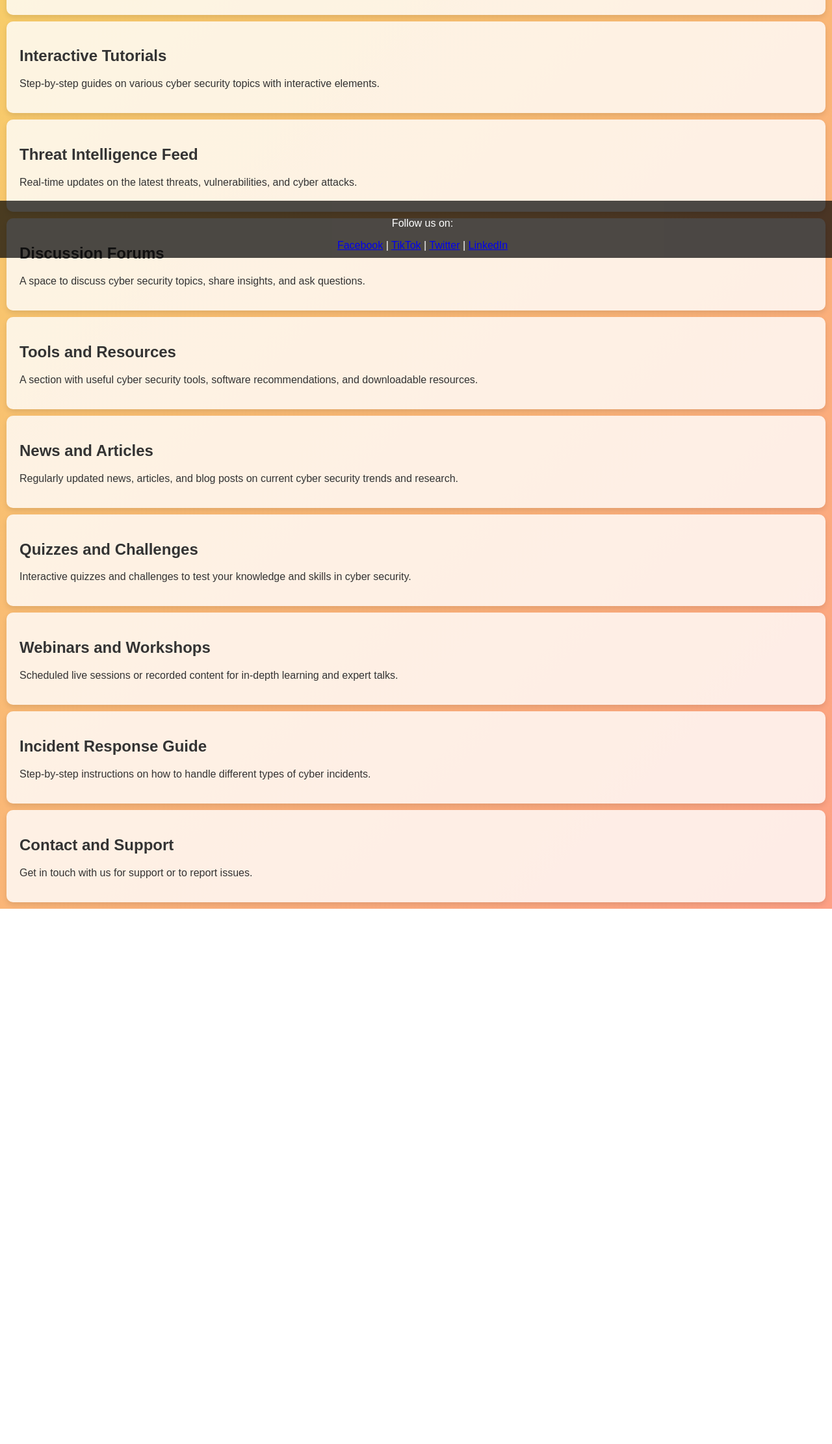
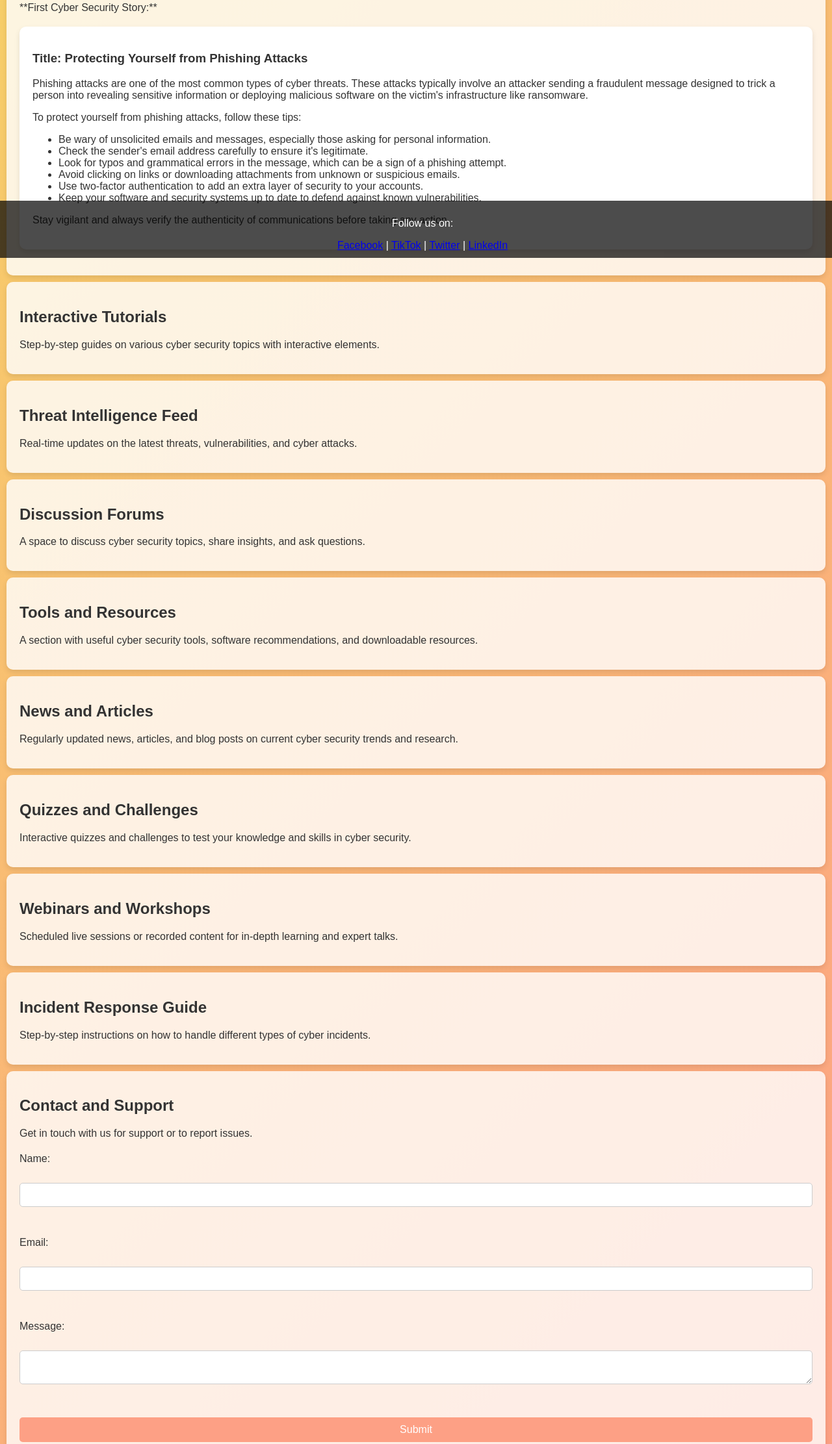
Before and after one commit to Samtedh/Tesh-empire-website, a plain HTML site: page index.html in a window 1280 px wide. Shown: the part 403-2626 px from the top of the page at 65% size. Before the commit the page ends 1802 px from the top, so only its background shows below. Drawn offline with Linux system fonts and the light colour scheme.

Commit message:
Added comprehensive features, social media links, and first cyber security story

```diff
--- a/index.html
+++ b/index.html
@@ -28,6 +28,21 @@
     <section id="home">
         <h2>Welcome to Tesh Empire</h2>
         <p>Your one-stop platform for cyber security awareness, threats, and defenses.</p>
+        <p>**First Cyber Security Story:**</p>
+        <div class="card">
+            <h3>Title: Protecting Yourself from Phishing Attacks</h3>
+            <p>Phishing attacks are one of the most common types of cyber threats. These attacks typically involve an attacker sending a fraudulent message designed to trick a person into revealing sensitive information or deploying malicious software on the victim's infrastructure like ransomware.</p>
+            <p>To protect yourself from phishing attacks, follow these tips:</p>
+            <ul>
+                <li>Be wary of unsolicited emails and messages, especially those asking for personal information.</li>
+                <li>Check the sender's email address carefully to ensure it's legitimate.</li>
+                <li>Look for typos and grammatical errors in the message, which can be a sign of a phishing attempt.</li>
+                <li>Avoid clicking on links or downloading attachments from unknown or suspicious emails.</li>
+                <li>Use two-factor authentication to add an extra layer of security to your accounts.</li>
+                <li>Keep your software and security systems up to date to defend against known vulnerabilities.</li>
+            </ul>
+            <p>Stay vigilant and always verify the authenticity of communications before taking any action.</p>
+        </div>
     </section>
 
     <section id="tutorials">
@@ -74,7 +89,13 @@
         <h2>Contact and Support</h2>
         <p>Get in touch with us for support or to report issues.</p>
         <form>
-            <!-- Contact form fields here -->
+            <label for="name">Name:</label><br>
+            <input type="text" id="name" name="name"><br><br>
+            <label for="email">Email:</label><br>
+            <input type="email" id="email" name="email"><br><br>
+            <label for="message">Message:</label><br>
+            <textarea id="message" name="message"></textarea><br><br>
+            <button type="submit" class="button">Submit</button>
         </form>
     </section>
 
--- a/styles.css
+++ b/styles.css
@@ -85,3 +85,23 @@ footer {
 .card:hover {
     transform: translateY(-10px);
 }
+
+form {
+    display: flex;
+    flex-direction: column;
+}
+
+label, input, textarea {
+    margin: 5px 0;
+}
+
+input, textarea {
+    padding: 10px;
+    border: 1px solid #ccc;
+    border-radius: 5px;
+}
+
+input[type="text"], input[type="email"], textarea {
+    width: 100%;
+    box-sizing: border-box;
+}
```
